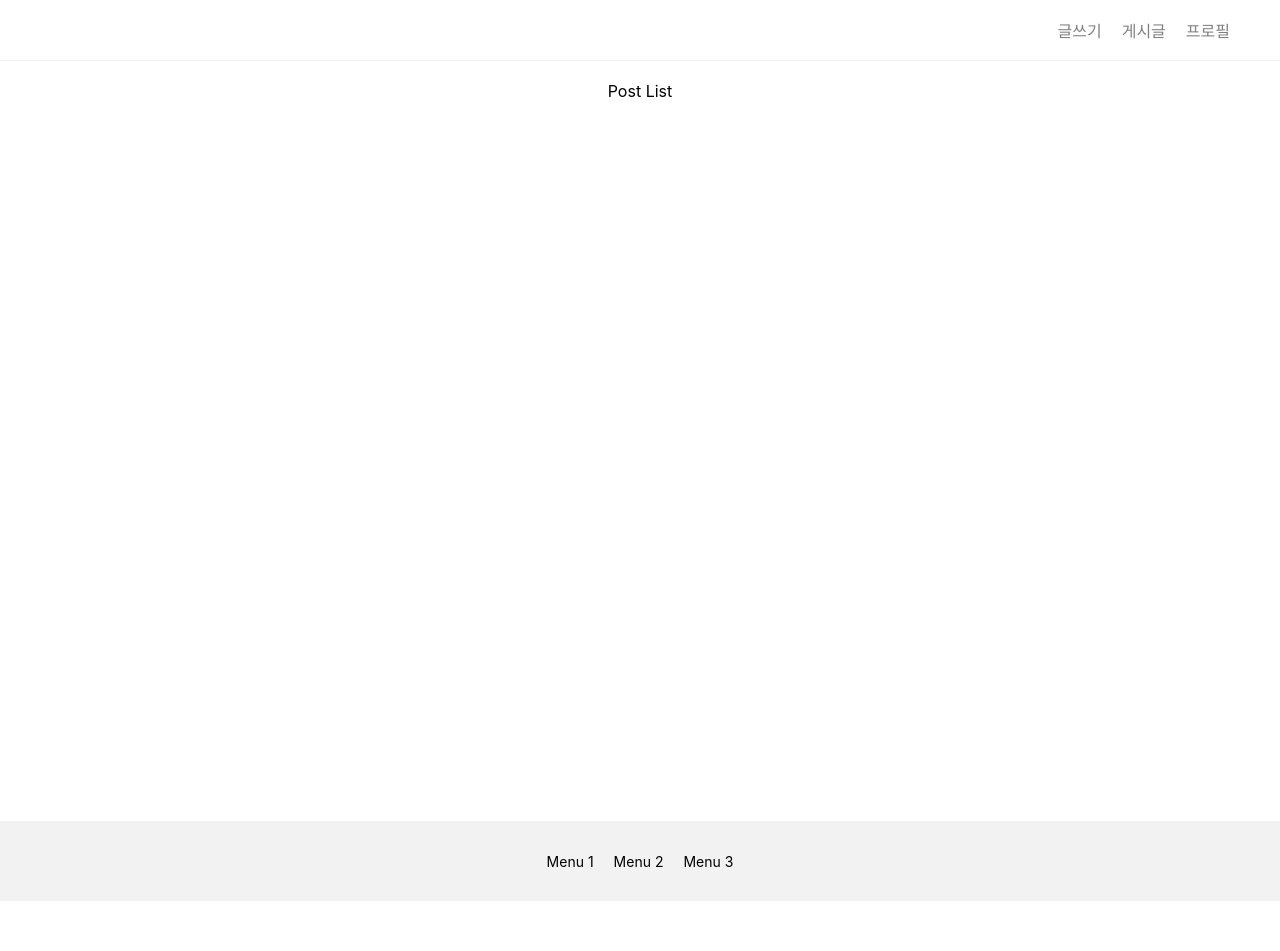
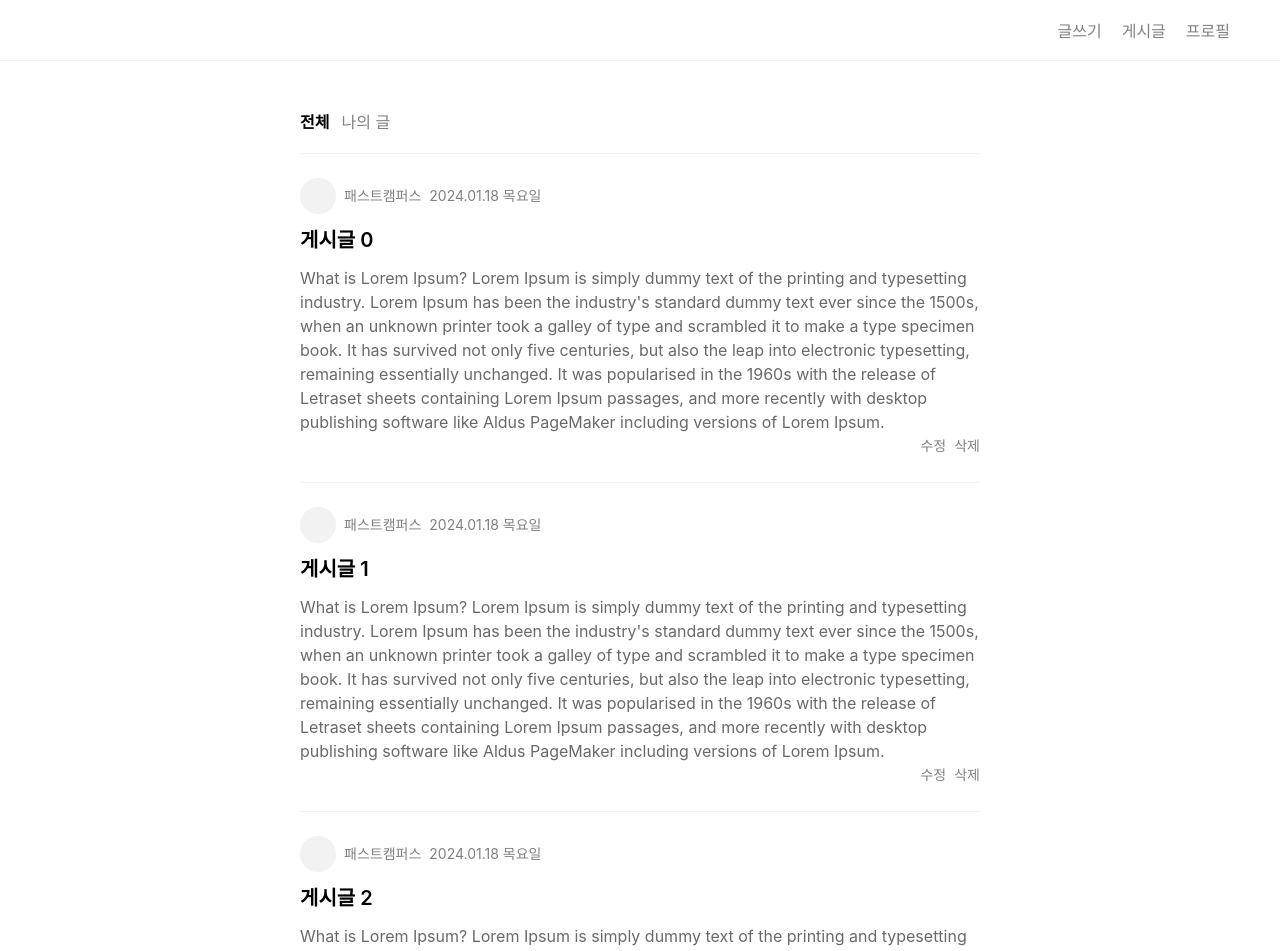
Before and after one commit to qminlee723/fastcampus-blog-app, a React (Create React App) app: page / in a window 1280 px wide. Shown: the top 951 px of the page. Before the commit the page ends 901 px from the top, so only its background shows below. Built offline with nearby package versions, Linux system fonts and the light colour scheme.

Commit message:
240119 Course1. 홈 컴포넌트 작업

```diff
--- a/src/index.css
+++ b/src/index.css
@@ -47,9 +47,111 @@
   gap: 20px;
 }
 
+/* footer */
+footer {
+  display: flex;
+  justify-content: space-between;
+  flex-direction: row-reverse;
+  border-bottom: 1px solid #f2f2f2;
+  padding: 10px 40px;
+  min-height: 40px;
+  align-items: center;
+}
+
+footer a {
+  margin: 0px 10px;
+  text-decoration: none;
+  color: gray;
+}
+
+footer a:focus,
+footer a:hover {
+  color: black;
+}
+
+/* post navigation */
+.post__navigation {
+  display: flex;
+  gap: 12px;
+  margin: 0 auto;
+  max-width: 680px;
+  font-size: 16px;
+  color: gray;
+  cursor: pointer;
+  padding: 48px 20px 0px 20px;
+}
+
+.post__navigation--active {
+  color: black;
+  font-weight: 600;
+}
+
 /* post list */
-.post-list {
+.post__list {
   min-height: 90vh;
   padding: 20px 40px;
   text-align: center;
+  max-width: 680px;
+  margin: 0 auto;
+  text-align: left;
+  line-height: 24px;
 }
+
+.post__box {
+  padding-top: 24px;
+  padding-bottom: 24px;
+  border-top: 1px solid #f2f2f2;
+}
+
+.post__profile-box {
+  display: flex;
+  gap: 8px;
+  font-size: 14px;
+  align-items: center;
+}
+
+.post__profile {
+  width: 36px;
+  height: 36px;
+  background-color: #f2f2f2;
+  border-radius: 50%;
+}
+
+.post__date,
+.post__author-name {
+  color: gray;
+}
+
+.post__title {
+  font-size: 20px;
+  font-weight: 600;
+  margin: 14px 0px;
+}
+
+.post__text {
+  color: dimgray;
+  font-size: 16px;
+}
+
+.post__list a {
+  text-decoration: none;
+  color: black;
+}
+
+.post__utils-box {
+  display: flex;
+  gap: 8px;
+  flex-direction: row-reverse;
+  font-size: 14px;
+  color: gray;
+}
+
+.post__delete:hover,
+.post__delete:focus {
+  color: black;
+}
+
+.post__edit:hover,
+.post__edit:focus {
+  color: black;
+}
--- a/src/pages/home/index.tsx
+++ b/src/pages/home/index.tsx
@@ -10,11 +10,44 @@
           <Link to="/profile">프로필</Link>
         </div>
       </header>
-      <div className="post-list">Post List</div>
+      <div className="post__navigation">
+        <div className="post__navigation--active">전체</div>
+        <div>나의 글</div>
+      </div>
+      <div className="post__list">
+        {[...Array(10)].map((e, index) => (
+          <div key={index} className="post__box">
+            <Link to={`/posts/${index}`}>
+              <div className="post__profile-box">
+                <div className="post__profile" />
+                <div className="post__author-name">패스트캠퍼스</div>
+                <div className="post__date">2024.01.18 목요일</div>
+              </div>
+              <div className="post__title">게시글 {index}</div>
+              <div className="post__text">
+                What is Lorem Ipsum? Lorem Ipsum is simply dummy text of the
+                printing and typesetting industry. Lorem Ipsum has been the
+                industry's standard dummy text ever since the 1500s, when an
+                unknown printer took a galley of type and scrambled it to make a
+                type specimen book. It has survived not only five centuries, but
+                also the leap into electronic typesetting, remaining essentially
+                unchanged. It was popularised in the 1960s with the release of
+                Letraset sheets containing Lorem Ipsum passages, and more
+                recently with desktop publishing software like Aldus PageMaker
+                including versions of Lorem Ipsum.
+              </div>
+              <div className="post__utils-box">
+                <div className="post__delete">삭제</div>
+                <div className="post__edit">수정</div>
+              </div>
+            </Link>
+          </div>
+        ))}
+      </div>
       <footer>
-        <div>Menu 1</div>
-        <div>Menu 2</div>
-        <div>Menu 3</div>
+        <Link to="/posts/new">글쓰기</Link>
+        <Link to="/posts">게시글</Link>
+        <Link to="/profile">프로필</Link>
       </footer>
     </div>
   );
```
